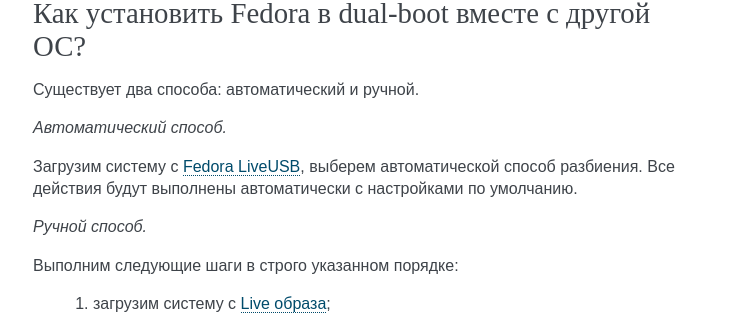
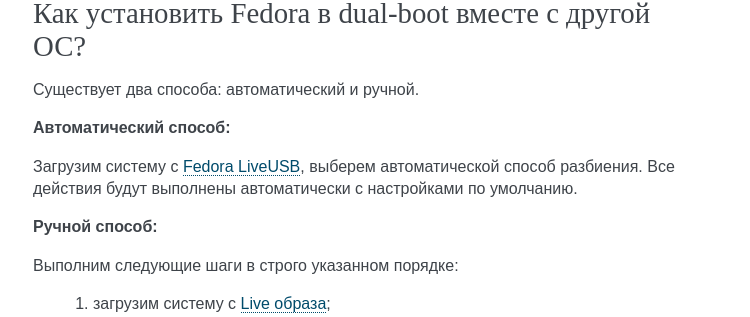
Before and after one commit to RussianFedora/FAQ, a Sphinx documentation site: the page built from source/installation.rst, in a window 1280 px wide and 900 px high, scrolled down 8410 px. Shown: the part 195-512 px from the top of the window, without its empty margins (387-1137 px from the left). Built offline with Sphinx 7.4.7, drawn with Linux system fonts in a browser that asks for light colours.

Commit message:
Minor changes in dual boot question.

```diff
--- a/source/installation.rst
+++ b/source/installation.rst
@@ -460,11 +460,11 @@
 
 Существует два способа: автоматический и ручной.
 
-*Автоматический способ.*
+**Автоматический способ:**
 
 Загрузим систему с :ref:`Fedora LiveUSB <usb-flash>`, выберем автоматической способ разбиения. Все действия будут выполнены автоматически с настройками по умолчанию.
 
-*Ручной способ.*
+**Ручной способ:**
 
 Выполним следующие шаги в строго указанном порядке:
 
```
